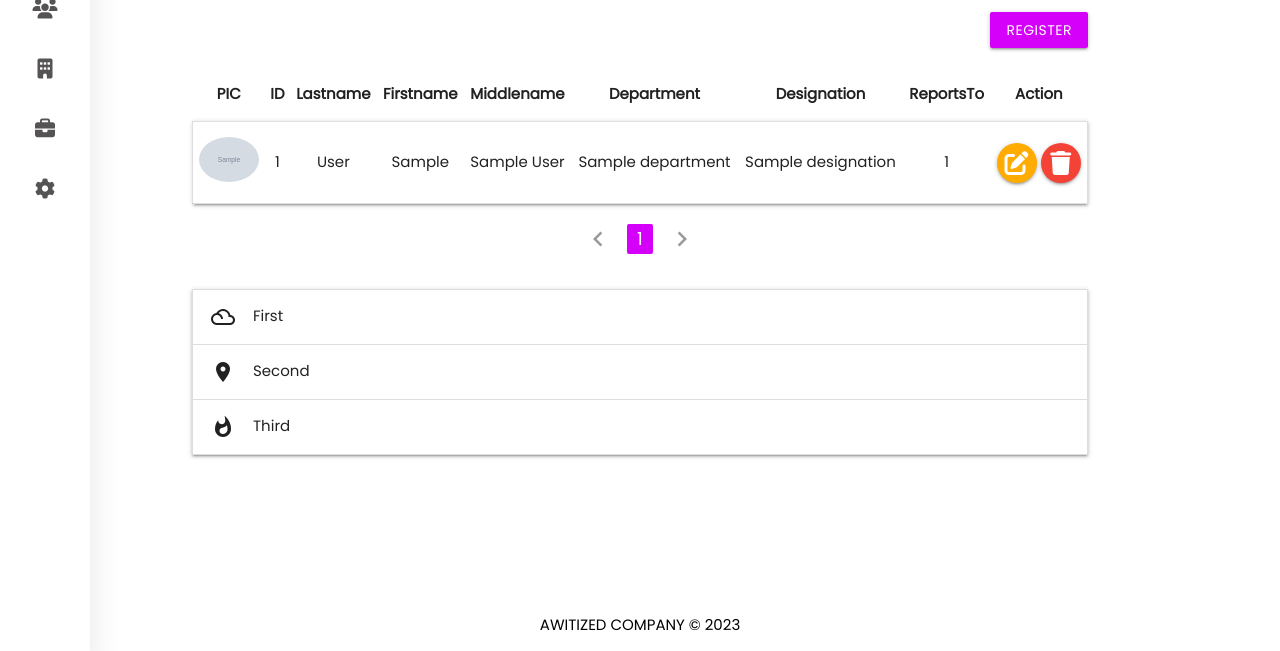
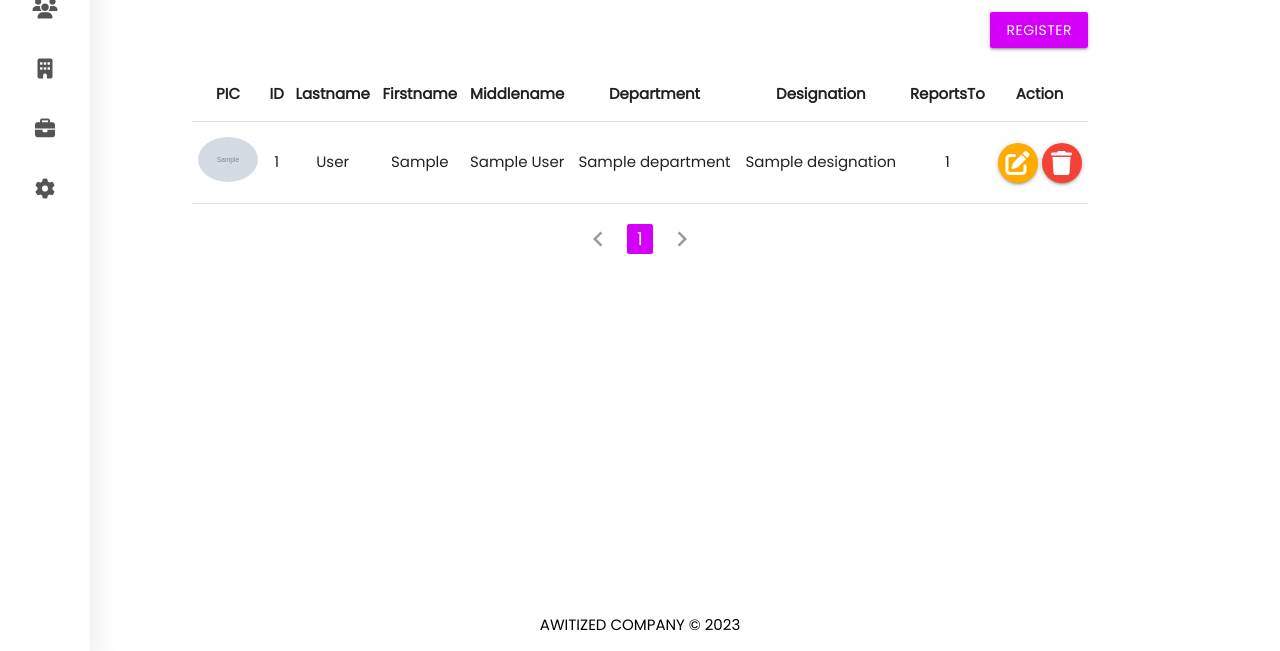
Before and after one commit to coder-val/AMSFR, a Django app: page /employee/ in a window 1280 px wide. Shown: the part 149-800 px from the top of the page. Run offline with Django 4.2, Linux system fonts and the light colour scheme; tables that the repository leaves empty hold one stand-in row (values such as "Sample post"); grey boxes marked "Sample" are stand-in pictures; some libraries are stand-ins or nearby versions.

Commit message:
minor changes in employee.html

```diff
--- a/amsfr/employees/templates/employees/employee.html
+++ b/amsfr/employees/templates/employees/employee.html
@@ -23,9 +23,9 @@
                 <th>Action</th>
             </tr>
         </thead>
-        <tbody class="collapsible">
+        </tbody>
             {% for employee in employees %}
-            <tr class=".collapsible-header">
+            <tr>
                 <td><img class="circle" src="{% if employee.id_picture %}{{employee.id_picture.url}}{% endif %}" onerror="this.onerror=null; this.src='{% static 'unregistered/default.png' %}'" alt="" width='60'></td>
                 <td>{{employee.id}}</td>
                 <td>{{employee.lastname}}</td>
@@ -58,7 +58,7 @@
 <div class="row">
     <div class="center-align" style="position:relative">
         <ul class="pagination">
-
+            {% if employees %}
                 {% if employees.has_previous %}
                 <li class="waves-effect"><a href="?page={{employees.previous_page_number}}"><i class="material-icons">chevron_left</i></a></li>
                 {% else %}
@@ -78,24 +78,11 @@
                 {% else %}
                 <li class="disabled"><a href="#!"><i class="material-icons">chevron_right</i></a></li>
                 {% endif %}
+            {% else %}
+            <p>No records yet.</p>
+            {% endif %}
         </ul>
     </div>
-</div>
-<div class="row">
-    <ul class="collapsible">
-        <li>
-            <div class="collapsible-header"><i class="material-icons">filter_drama</i>First</div>
-            <div class="collapsible-body"><span>Lorem ipsum dolor sit amet.</span></div>
-        </li>
-        <li>
-            <div class="collapsible-header"><i class="material-icons">place</i>Second</div>
-            <div class="collapsible-body"><span>Lorem ipsum dolor sit amet.</span></div>
-        </li>
-        <li>
-            <div class="collapsible-header"><i class="material-icons">whatshot</i>Third</div>
-            <div class="collapsible-body"><span>Lorem ipsum dolor sit amet.</span></div>
-        </li>
-    </ul>
 </div>
 
 <script>
```
Also changed, not shown: amsfr/static/registered/19-30075.jpg (deleted), amsfr/static/registered/19-30114.jpg (deleted), amsfr/static/registered/19-30115.jpg (deleted). Lines whose indentation alone changed are shown as unchanged.
